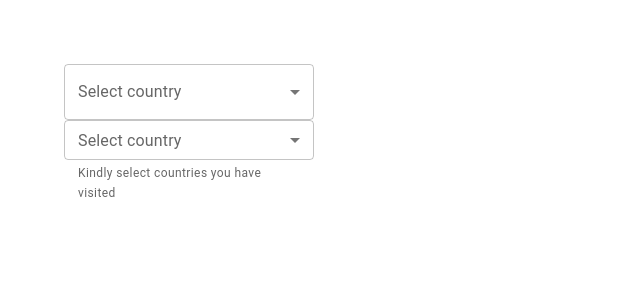
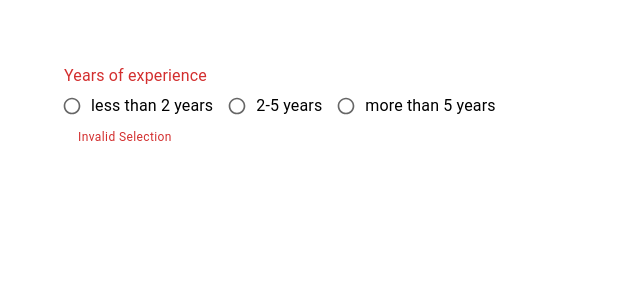
Before and after one commit to jerrydayne/material-ui-demo, a React (Create React App) app: page / in a window 1280 px wide. Shown: the top 300 px of the page, without its empty margins (0-640 px from the left). Built offline with nearby package versions, Linux system fonts and the light colour scheme.

Commit message:
Radio group

```diff
--- a/src/App.tsx
+++ b/src/App.tsx
@@ -1,10 +1,10 @@
 import React from 'react';
 import './App.css';
-import MuiSelect from './components/MuiSelect';
-
 //import MuiTypography from './components/MuiTypography';
 //import MuiButton from './components/MuiButton';
 //import MuiTextField from './components/MuiTextField';
+//import MuiSelect from './components/MuiSelect';
+import MuiRadioButton from './components/MuiRadioButton';
 
 
 function App() {
@@ -13,7 +13,8 @@ function App() {
       {/*<MuiTypography />*/}
       {/**<MuiButton /> */}
       {/*<MuiTextField />*/}
-      <MuiSelect />
+      {/*<MuiSelect />*/}
+      <MuiRadioButton />
     </div>
   );
 }
--- /dev/null
+++ b/src/components/MuiRadioButton.tsx
@@ -0,0 +1,36 @@
+import { Box, FormControl, FormLabel, FormControlLabel, RadioGroup, Radio, FormHelperText } from "@mui/material"
+import { useState } from "react"
+
+
+const MuiRadioButton = () => {
+    const [value, setValue] = useState('');
+    console.log(value)
+
+    const handleChange = (event: React.ChangeEvent<HTMLInputElement>) => {
+        setValue(event.target.value)
+    }
+
+  return (
+    <Box>
+      <FormControl error>
+        <FormLabel id='job-experience-group-label'>
+            Years of experience
+        </FormLabel>
+        <RadioGroup
+            name='job-experience-group'
+            aria-label='job-experience-group-label'
+            value={value}
+            onChange={handleChange}
+            row
+        >
+            <FormControlLabel control={<Radio size='small' color='success' />} label='less than 2 years' value='less than 2 years' />
+            <FormControlLabel control={<Radio size='small' color='success' />} label='2-5 years' value='2-5 years' />
+            <FormControlLabel control={<Radio size='small' color='success' />} label='more than 5 years' value='more than 5 years' />
+        </RadioGroup>
+        <FormHelperText>Invalid Selection</FormHelperText>
+      </FormControl>
+    </Box>
+  )
+}
+
+export default MuiRadioButton
```
